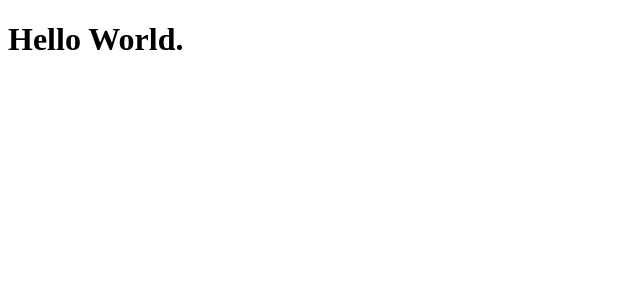
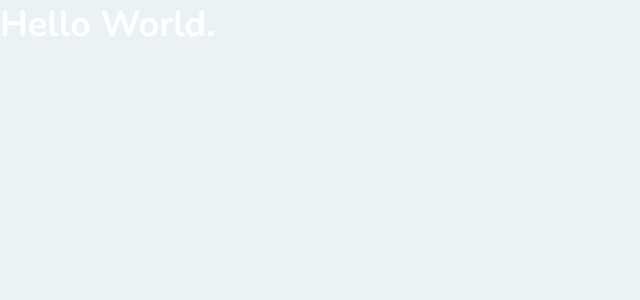
Before and after one commit to lucasfdcampos/tag-maker-correios, a React (Create React App) app: page / in a window 1280 px wide. Shown: the top 300 px of the page, without its empty margins (0-640 px from the left). Built offline with nearby package versions, Linux system fonts and the light colour scheme.

Commit message:
feat: React router dom

```diff
--- a/package.json
+++ b/package.json
@@ -12,6 +12,7 @@
     "@types/react-dom": "^16.9.8",
     "react": "^17.0.1",
     "react-dom": "^17.0.1",
+    "react-router-dom": "^5.2.0",
     "react-scripts": "4.0.0-next.98",
     "typescript": "4.1.0",
     "web-vitals": "^0.2.4"
@@ -39,5 +40,8 @@
       "last 1 firefox version",
       "last 1 safari version"
     ]
+  },
+  "devDependencies": {
+    "@types/react-router-dom": "^5.1.6"
   }
 }
--- a/public/index.html
+++ b/public/index.html
@@ -3,6 +3,9 @@
   <head>
     <meta charset="utf-8" />
     <meta name="viewport" content="width=device-width, initial-scale=1" />
+
+    <link rel="preconnect" href="https://fonts.gstatic.com">
+    <link href="https://fonts.googleapis.com/css2?family=Nunito:wght@600;700;800&display=swap" rel="stylesheet">
 
     <title>Ateliê Cida Campos - Etiqueta dos Correios</title>
   </head>
--- a/src/App.tsx
+++ b/src/App.tsx
@@ -1,4 +1,6 @@
 import React from 'react';
+
+import './styles/global.css';
 
 function App() {
   return (
--- a/src/index.tsx
+++ b/src/index.tsx
@@ -1,5 +1,6 @@
 import React from 'react';
 import ReactDOM from 'react-dom';
+
 import App from './App';
 
 ReactDOM.render(
--- /dev/null
+++ b/src/styles/global.css
@@ -0,0 +1,17 @@
+* {
+  margin: 0;
+  padding: 0;
+  box-sizing: border-box;
+}
+
+body {
+  color: #FFF;
+  background-color: #ebf2f5;
+}
+
+body,
+input,
+button,
+textarea {
+  font: 600 18px Nunito, sans-serif;
+}
```
Also changed, not shown: src/routes.tsx (added), 1 other file (tests, documents, lock files or other folders).
